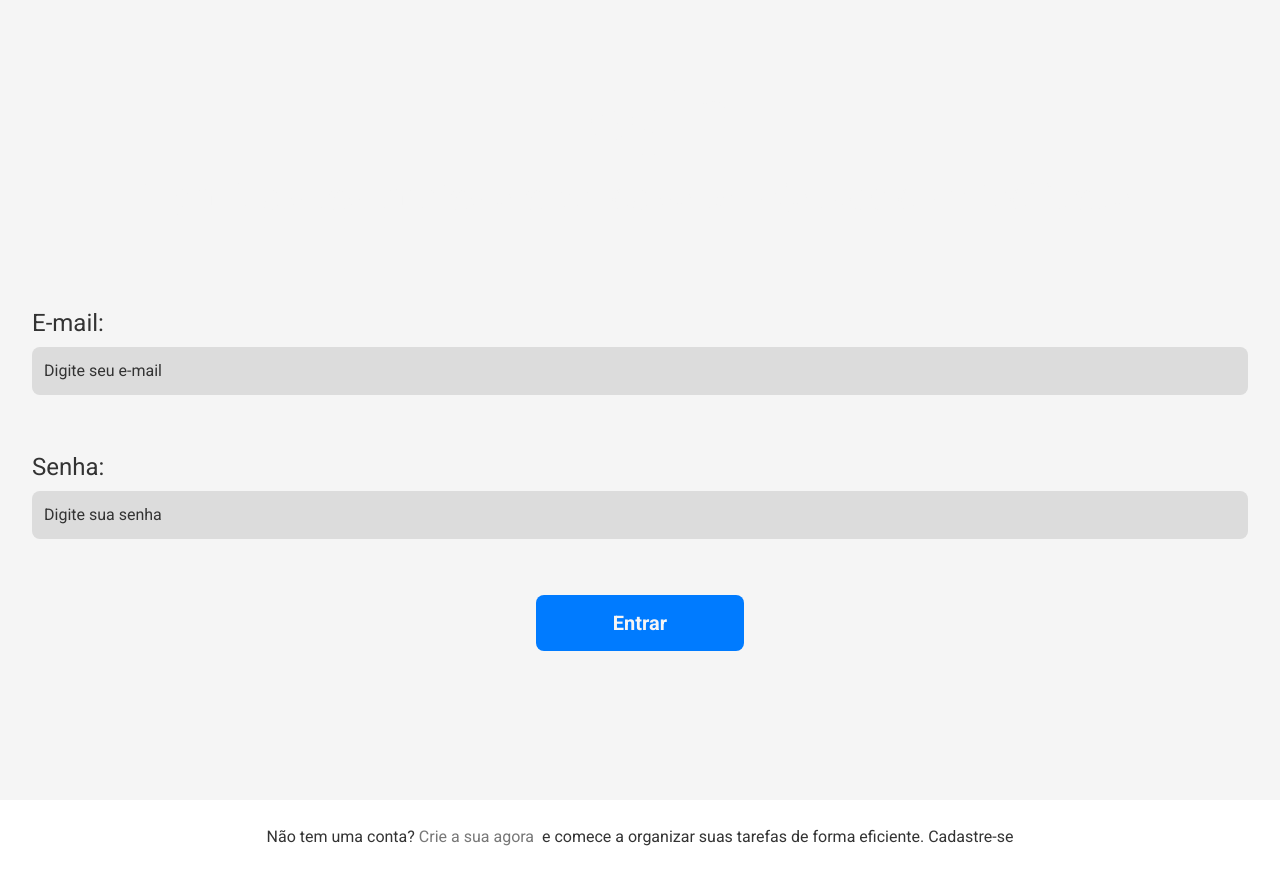
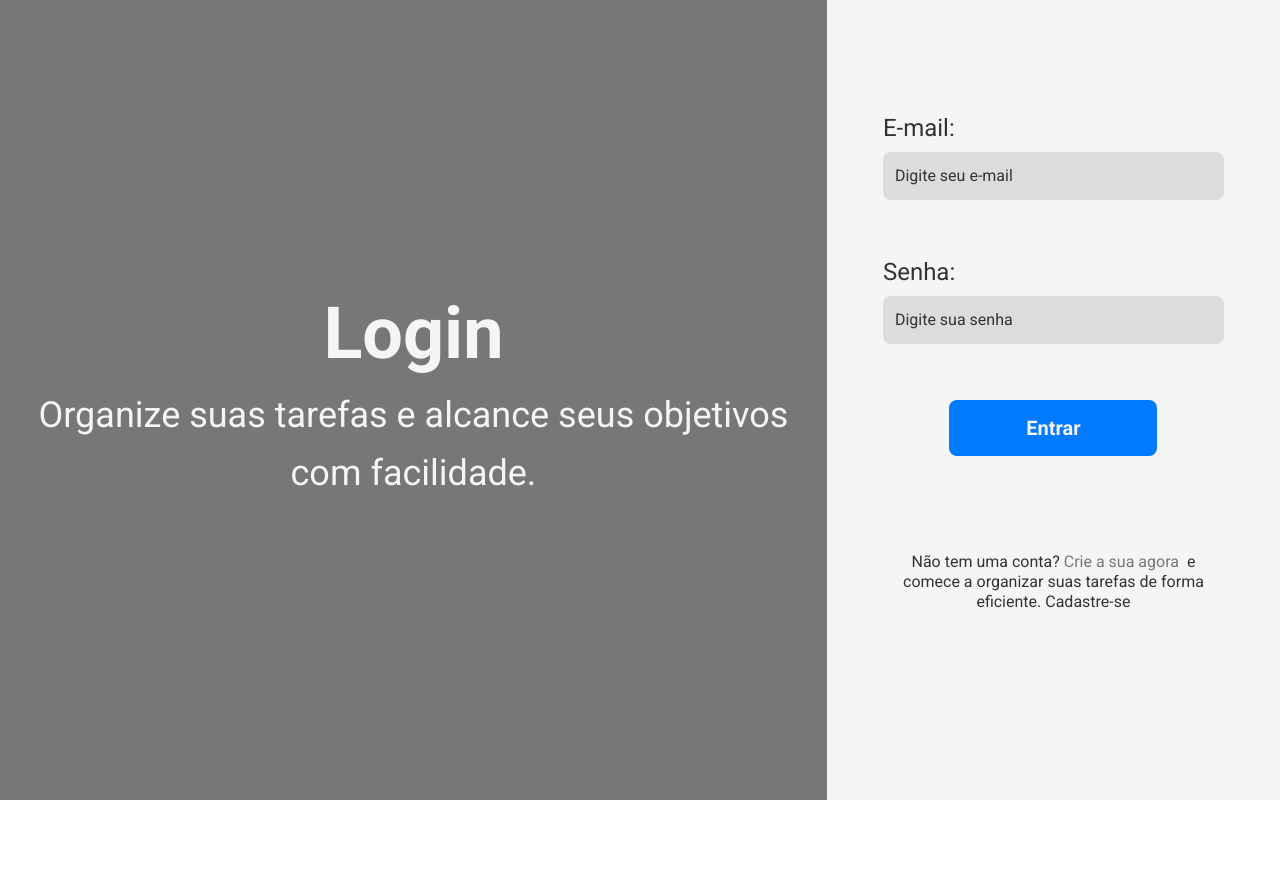
Before and after one commit to paulorfsantos17/jack-to-do-list-front-end, a React (Vite) app: page / in a window 1280 px wide. Shown: the top 884 px of the page. After the commit the page ends 800 px from the top, so only its background shows below. Built offline with nearby package versions, Linux system fonts and the light colour scheme.

Commit message:
feat: add page login

```diff
--- a/src/pages/login.tsx
+++ b/src/pages/login.tsx
@@ -1,16 +1,25 @@
+import { Link } from 'react-router-dom'
+
 import { Button } from '../components/button'
 import { Heading } from '../components/heading'
 import { Input } from '../components/input'
 
 export function Login() {
   return (
-    <div className="flex flex-col  px-8 py-20 ">
+    <div className="flex flex-col  px-8 py-20
+      lg:flex-row lg:bg-gray-400 lg:px-0 lg:py-0 lg:justify-end"
+    >
+      <div className="lg:w-full lg:flex lg:h-screen
+        lg:justify-center lg:items-center"
+      >
         <Heading
           title="Login"
           subTitle="Organize suas tarefas e alcance
           seus objetivos com facilidade."
         />
+      </div>
 
+      <div className="lg:bg-white  lg:w-6/12 lg:px-14 lg:pt-8">
         <form className="w-full flex flex-col gap-14 mt-20">
           <Input
             title="E-mail:"
@@ -31,18 +40,19 @@ export function Login() {
         </form>
 
         <p
-        className="text-gray-700 text-center leading-tight mt-44"
+          className="text-gray-700 text-center leading-tight mt-24"
         >
           Não tem uma conta?
-        <a
-          href="#"
+          <Link
+            to="/auth/register"
             className="text-gray-400"
           >
           &nbsp;Crie a sua agora
-        </a>
+          </Link>
           &nbsp; e comece a organizar suas tarefas de forma eficiente.
           Cadastre-se
         </p>
+      </div>
 
     </div>
 
```
Lines whose indentation alone changed are shown as unchanged.
